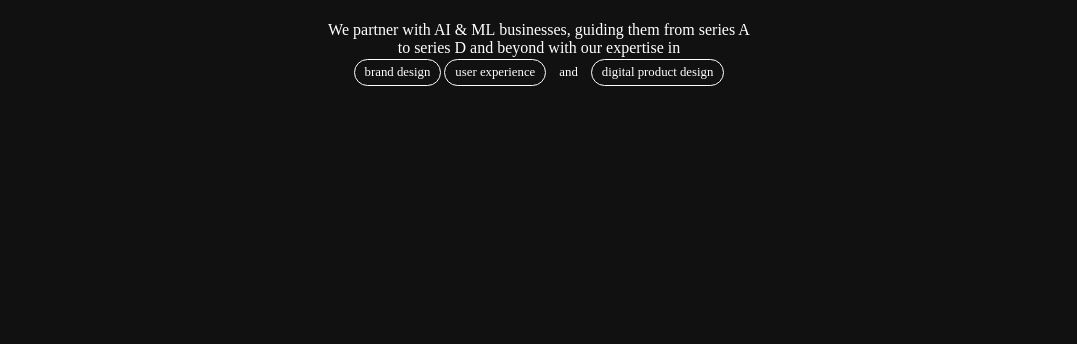
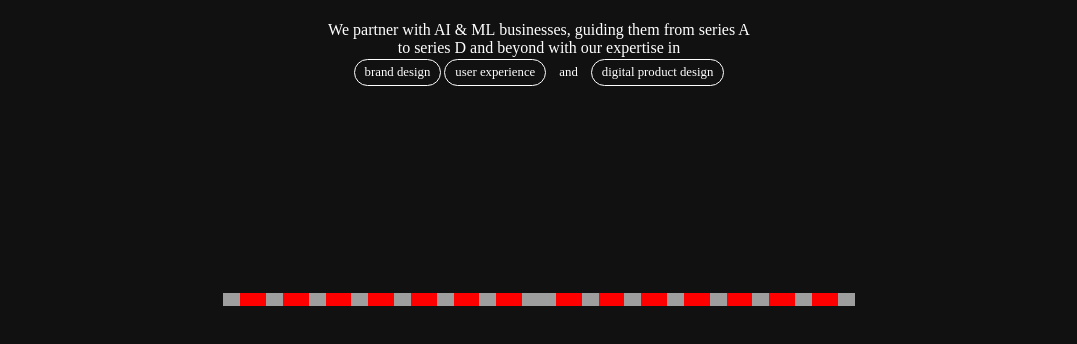
Before and after one commit to khatriaadarsh/Tech-Web, a plain HTML site: page index.html in a window 1280 px wide. Shown: the part 470-814 px from the top of the page, without its empty margins (101-1178 px from the left). Drawn offline with nearby package versions, Linux system fonts and the light colour scheme; grey boxes are pictures that could not be loaded.

Commit message:
start creating move images in home section

```diff
--- a/index.html
+++ b/index.html
@@ -93,6 +93,28 @@
           <h4>and</h4>
           <h4>Digital product design</h4>
         </div>
+        <div id="moving-div">
+          <div class="move">
+            <img src="https://lazarev.kiev.ua/la24/forbes.svg" alt="" />
+            <img src="https://lazarev.kiev.ua/la24/adweek.svg" alt="" />
+            <img src="https://lazarev.kiev.ua/la24/pmi.svg" alt="" />
+            <img src="https://lazarev.kiev.ua/la24/wf.svg" alt="" />
+            <img src="https://lazarev.kiev.ua/la24/adweek.svg" alt="" />
+            <img src="https://lazarev.kiev.ua/la24/rd.svg" alt="" />
+            <img src="https://lazarev.kiev.ua/la24/pmi.svg" alt="" />
+            <img src="https://lazarev.kiev.ua/la24/webby.svg" alt="" />
+          </div>
+          <div class="move">
+            <img src="https://lazarev.kiev.ua/la24/forbes.svg" alt="" />
+            <img src="https://lazarev.kiev.ua/la24/adweek.svg" alt="" />
+            <img src="https://lazarev.kiev.ua/la24/pmi.svg" alt="" />
+            <img src="https://lazarev.kiev.ua/la24/wf.svg" alt="" />
+            <img src="https://lazarev.kiev.ua/la24/adweek.svg" alt="" />
+            <img src="https://lazarev.kiev.ua/la24/rd.svg" alt="" />
+            <img src="https://lazarev.kiev.ua/la24/pmi.svg" alt="" />
+            <img src="https://lazarev.kiev.ua/la24/webby.svg" alt="" />
+          </div>
+        </div>
       </div>
       <div id="page2"></div>
     </div>
--- a/style.css
+++ b/style.css
@@ -143,6 +143,24 @@ nav:hover #nav-bottom {
     border: none;
 }
 
+#moving-div {
+    margin-top: 10vh;
+    position: absolute;
+    background-color: red;
+    bottom: 3%;
+    display: flex;
+}
+
+#moving-div .move {
+    display: flex;
+    gap: 2vw;
+    align-items: center;
+}
+
+#moving-div .move img {
+    height: 1vw;
+}
+
 #page2 {
     height: 100vh;
     width: 100%;
```
